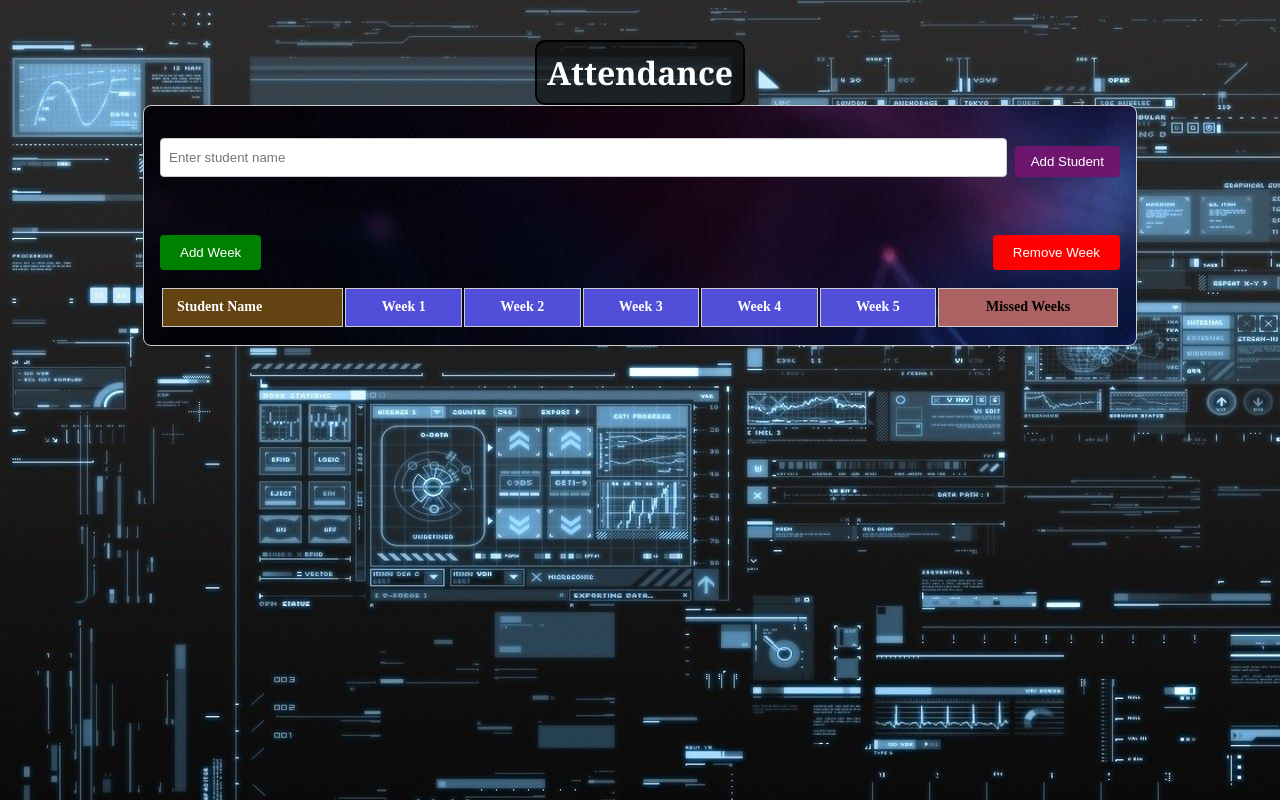
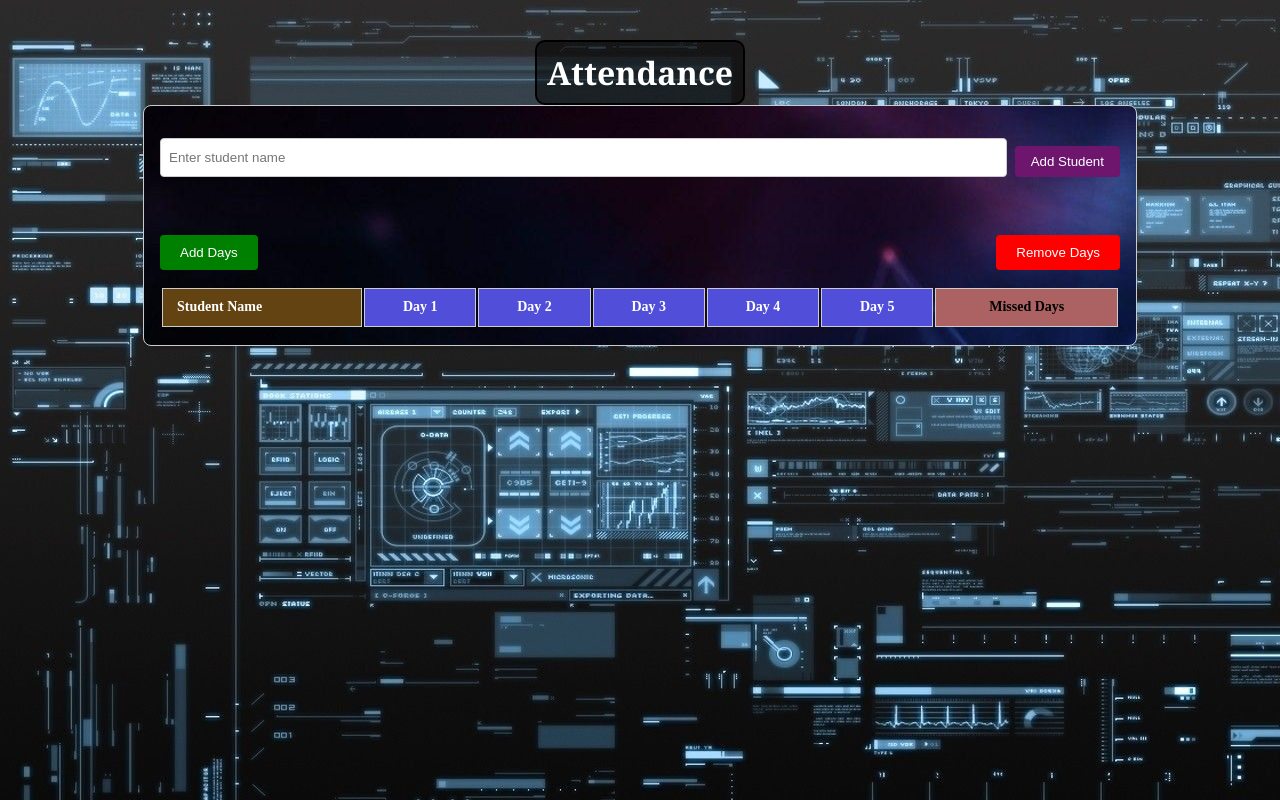
Before and after one commit to suraj-s13/kalvium-project, a React (Create React App) app: page / in a window 1280 px wide. Built offline with nearby package versions, Linux system fonts and the light colour scheme.

Commit message:
Update AttendanceTable.js

```diff
--- a/src/AttendanceTable.js
+++ b/src/AttendanceTable.js
@@ -52,17 +52,17 @@ function AttendanceTable() {
     <div className="table-container">
       <AddStudentForm addStudent={addStudent} />
       <div className="buttons-container">
-      <button className='add-week-btn' onClick={increaseWeeks}>Add Week</button>
-      <button className='remove-week-btn' onClick={decreaseWeeks}>Remove Week</button>
+      <button className='add-week-btn' onClick={increaseWeeks}>Add Days</button>
+      <button className='remove-week-btn' onClick={decreaseWeeks}>Remove Days</button>
       </div>
       <table>
         <thead>
           <tr>
             <th className="name-col">Student Name</th>
             {Array.from({ length: numWeeks }).map((_, index) => (
-              <th key={index}>Week {index + 1}</th>
+              <th key={index}>Day {index + 1}</th>
             ))}
-            <th className="missed-col">Missed Weeks</th>
+            <th className="missed-col">Missed Days</th>
           </tr>
         </thead>
         <tbody>
```
